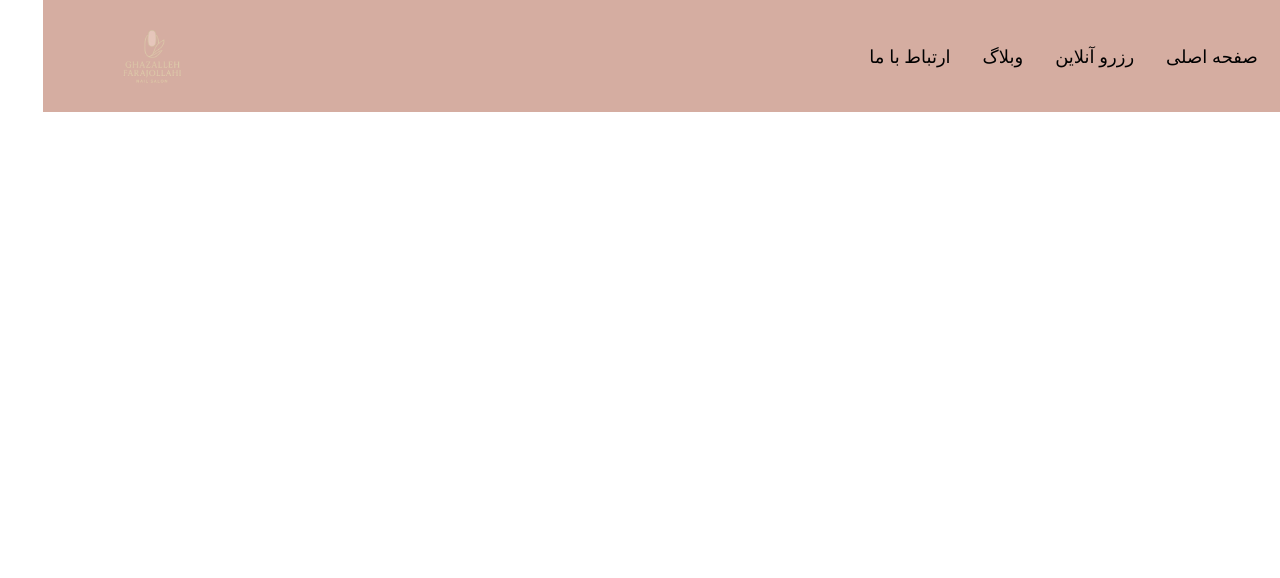
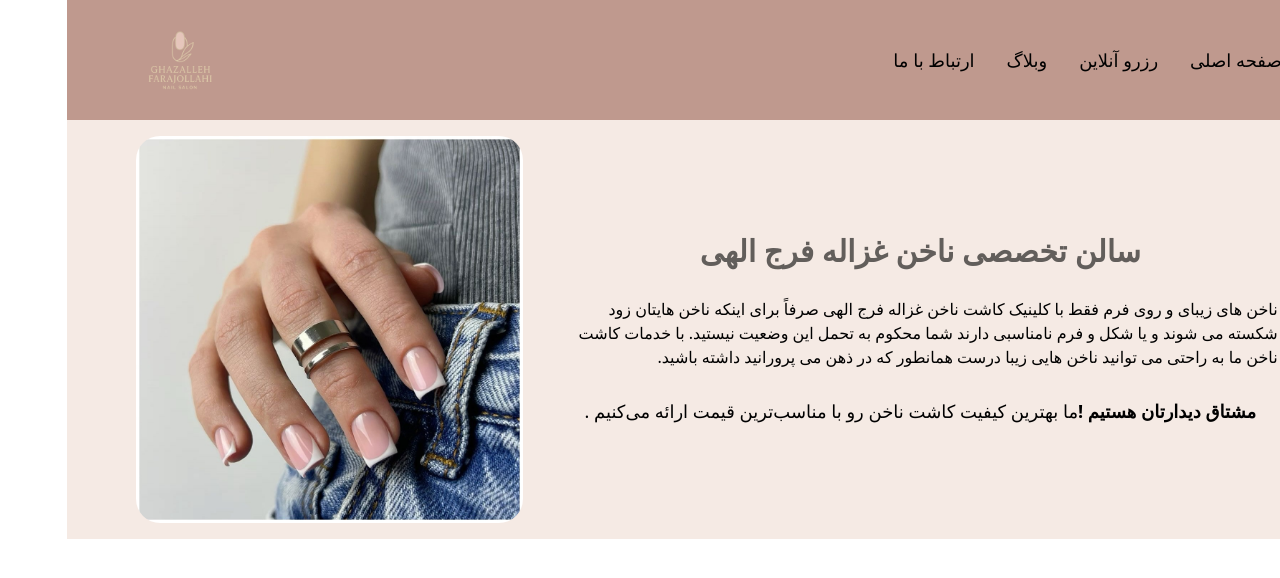
Before and after one commit to Milad-F84/nail-salon, a React (Vite) app: page / in a window 1280 px wide. Shown: the top 578 px of the page. Built offline with nearby package versions, Linux system fonts and the light colour scheme.

Commit message:
banner complete

```diff
--- a/src/Pages/HomePage.jsx
+++ b/src/Pages/HomePage.jsx
@@ -1 +1,9 @@
-export default function HomePage(){}
+import Banner from "../components/Banner";
+
+export default function HomePage(){
+    return(
+        <>
+        <Banner />
+        </>
+    )
+}
--- a/src/components/Banner/index.jsx
+++ b/src/components/Banner/index.jsx
@@ -1 +1,31 @@
-export default function Banner(){}
+export default function Banner() {
+  return (
+    <>
+      <div className="bg-[#f5eae4]">
+        <div className="container-primary flex flex-col md:flex-row md:justify-between items-center p-4 gap-10">
+          <div className="flex flex-col justify-center items-center text-center md:text-start gap-7">
+            <h1 className="font-bold text-3xl text-[#625e5b]">
+              سالن تخصصی ناخن غزاله فرج الهی
+            </h1>
+            <p>
+              ناخن های زیبای و روی فرم فقط با کلینیک کاشت ناخن غزاله فرج الهی
+              صرفاً برای اینکه ناخن هایتان زود شکسته می شوند و یا شکل و فرم
+              نامناسبی دارند شما محکوم به تحمل این وضعیت نیستید. با خدمات کاشت
+              ناخن ما به راحتی می توانید ناخن هایی زیبا درست همانطور که در ذهن
+              می پرورانید داشته باشید.
+            </p>
+            <div className="md:flex">
+              <span className="font-bold text-lg">مشتاق دیدارتان هستیم !</span>
+              <p className="text-lg">
+                ما بهترین کیفیت کاشت ناخن رو با مناسب‌ترین قیمت ارائه می‌کنیم .
+              </p>
+            </div>
+          </div>
+          <div>
+            <img className="rounded-3xl" src="\images\product\p1.jpg" alt="" />
+          </div>
+        </div>
+      </div>
+    </>
+  );
+}
--- a/src/components/Header/index.jsx
+++ b/src/components/Header/index.jsx
@@ -15,7 +15,7 @@ export default function Header() {
 
   return (
     <>
-      <div className="bg-[#d5ada1]">
+      <div className="bg-[#bf998e]">
         <div className="flex justify-between items-center container-primary p-3">
           <div className="md:hidden block">
             <button
@@ -108,7 +108,7 @@ export default function Header() {
             </p>
           </div>
           <div>
-            <img className="w-22" src="\images\logo-no-bg.png" alt="" />
+            <img className="w-24" src="\images\logo-no-bg.png" alt="" />
           </div>
         </div>
       </div>
```
